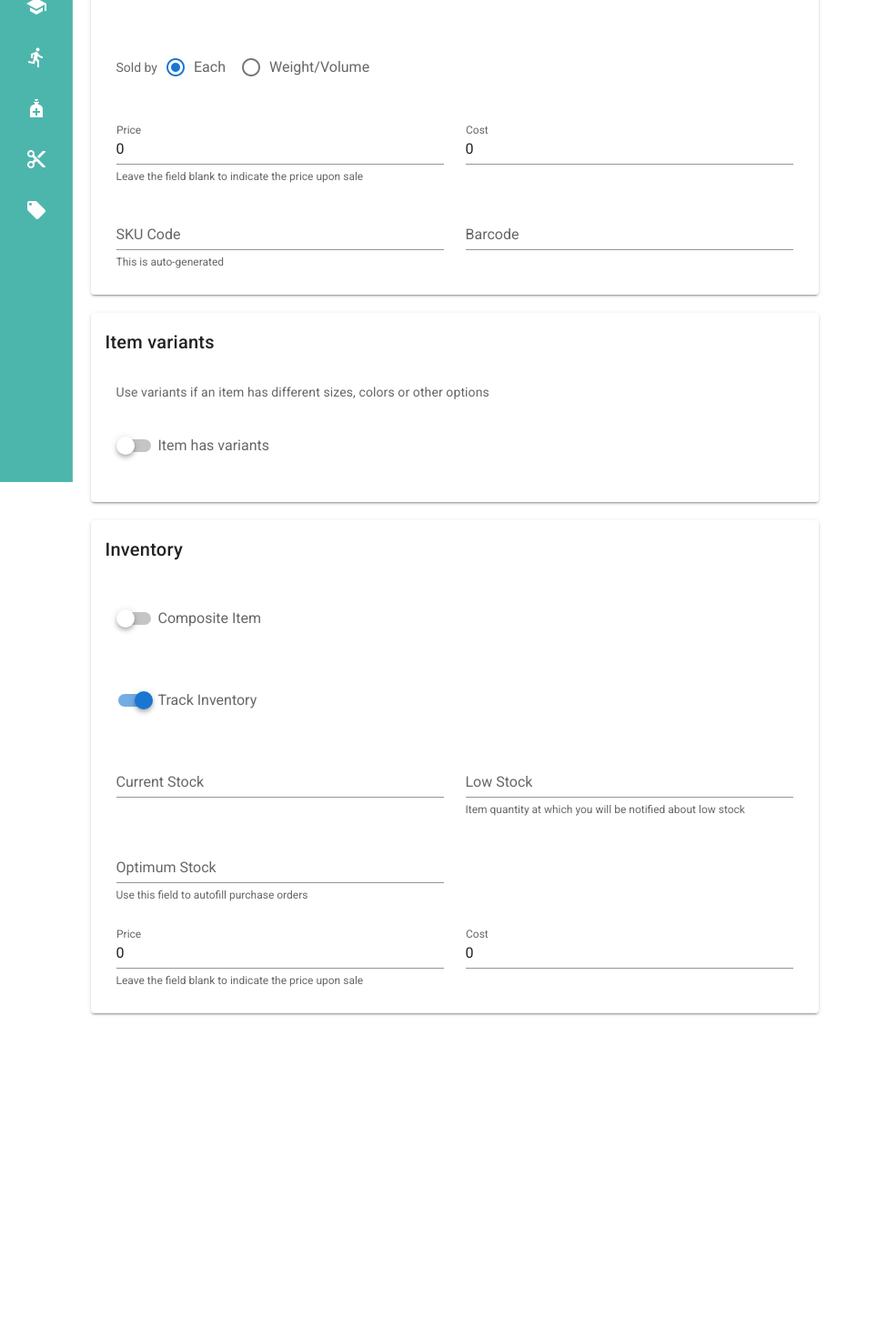
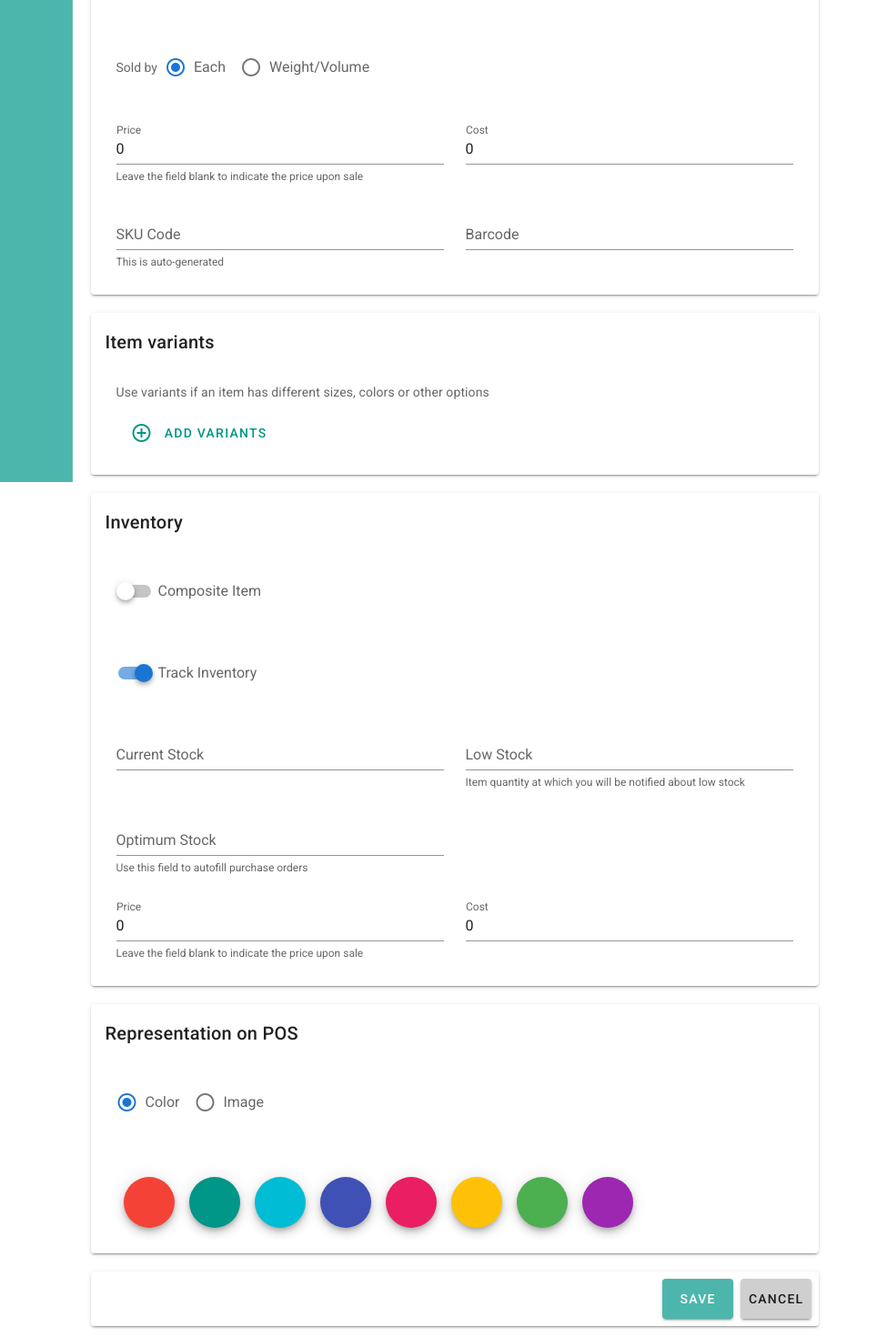
Before and after one commit to mseemab/ProjectPOKA, a Vue app: page /items/new in a window 1280 px wide. Shown: the part 270-1740 px from the top of the page at 91% size, without its empty margins (0-964 px from the left). Before the commit the page ends 1396 px from the top, so only its background shows below. Built offline with nearby package versions, Linux system fonts and the light colour scheme.

Commit message:
New items initial draft completed

```diff
--- a/package.json
+++ b/package.json
@@ -1,5 +1,5 @@
 {
-  "name": "Project_POS",
+  "name": "Project_POKA",
   "version": "0.1.0",
   "private": true,
   "scripts": {
--- a/src/components/Nav.vue
+++ b/src/components/Nav.vue
@@ -13,7 +13,7 @@
         <div v-if="!$vuetify.breakpoint.mobile">
           <v-app-bar-nav-icon @click.stop="mini = !mini"></v-app-bar-nav-icon>
         </div>
-        <v-toolbar-title>Supply Manager</v-toolbar-title>
+        <v-toolbar-title>Project POKA</v-toolbar-title>
       </div>
 
       <v-spacer></v-spacer>
@@ -135,11 +135,7 @@ export default {
     return {
       drawer: true,
       items: [
-        {
-          action: "mdi-ticket",
-          items: [{ title: "List Item", routeName: "routeName" }],
-          title: "Attractions",
-        },
+
         {
           action: "mdi-basket",
           items: [
@@ -149,31 +145,6 @@ export default {
             { title: "Discounts", routeName: "discounts" },
           ],
           title: "Items",
-        },
-        {
-          action: "mdi-school",
-          items: [{ title: "List Item" }],
-          title: "Education",
-        },
-        {
-          action: "mdi-run",
-          items: [{ title: "List Item" }],
-          title: "Family",
-        },
-        {
-          action: "mdi-bottle-tonic-plus",
-          items: [{ title: "List Item" }],
-          title: "Health",
-        },
-        {
-          action: "mdi-content-cut",
-          items: [{ title: "List Item" }],
-          title: "Office",
-        },
-        {
-          action: "mdi-tag",
-          items: [{ title: "List Item" }],
-          title: "Promotions",
         },
       ],
       mini: true,
--- a/src/views/Home.vue
+++ b/src/views/Home.vue
@@ -1,7 +1,11 @@
 <template>
 <v-container>
-  <v-card>
+  <v-card class="px-5 py-5">
     <h3>POKA SUPPLY CENTER</h3>
+    <hr>
+    <br><br>
+    <h5>12-Dec-2020</h5>
+    <p>New Item Initial Draft Completed.</p>
   </v-card>
 </v-container>
 </template>
--- a/src/views/items/ItemsNew.vue
+++ b/src/views/items/ItemsNew.vue
@@ -78,13 +78,87 @@
           </p>
           <v-row>
             <v-col>
-              <v-switch
-                v-model="item.hasVariants"
-                label="Item has variants"
-              ></v-switch>
+              <v-dialog v-model="variantDialog" persistent max-width="500">
+                <template v-slot:activator="{ on, attrs }">
+                  <v-btn text color="teal" v-bind="attrs" v-on="on">
+                    <v-icon class="mr-3">mdi-plus-circle-outline</v-icon> Add
+                    Variants
+                  </v-btn>
+                </template>
+                <v-card>
+                  <v-card-title class="headline">
+                    Add Variant
+                  </v-card-title>
+                  <v-card-text>
+                    <v-form ref="variantForm">
+                      <v-container>
+                        <v-row>
+                          <v-col>
+                            <v-text-field
+                              v-model="variant.name"
+                              :rules="variant.nameRules"
+                              label="Variant Name"
+                              required
+                            ></v-text-field>
+                          </v-col>
+                        </v-row>
+                        <v-row>
+                          <v-col>
+                            <v-checkbox
+                              v-model="variant.forSale"
+                              label="The item is available for sale"
+                            ></v-checkbox>
+                          </v-col>
+                        </v-row>
+                        <v-row>
+                          <v-col>
+                            <v-text-field
+                              v-model="variant.price"
+                              label="Price"
+                            ></v-text-field>
+                          </v-col>
+                          <v-col>
+                            <v-text-field
+                              v-model="variant.cost"
+                              label="Cost"
+                            ></v-text-field>
+                          </v-col>
+                        </v-row>
+                        <v-row>
+                          <v-col>
+                            <v-text-field
+                              v-model="variant.sku"
+                              label="SKU"
+                            ></v-text-field>
+                          </v-col>
+                          <v-col>
+                            <v-text-field
+                              v-model="variant.barcode"
+                              label="Barcode"
+                            ></v-text-field>
+                          </v-col>
+                        </v-row>
+                      </v-container>
+                    </v-form>
+                  </v-card-text>
+                  <v-card-actions>
+                    <v-spacer></v-spacer>
+                    <v-btn
+                      color="green darken-1"
+                      text
+                      @click.stop="saveVariant()"
+                    >
+                      Save
+                    </v-btn>
+                    <v-btn text @click="variantDialog = false">
+                      Cancel
+                    </v-btn>
+                  </v-card-actions>
+                </v-card>
+              </v-dialog>
             </v-col>
           </v-row>
-          <v-row v-if="item.hasVariants">
+          <v-row v-if="hasVariants">
             <v-col>
               <v-simple-table>
                 <template v-slot:default>
@@ -115,17 +189,12 @@
                     <tr v-for="variant in item.variants" :key="variant.id">
                       <td>
                         <v-simple-checkbox
-                          v-model="variant.available"
+                          v-model="variant.forSale"
                           :ripple="false"
                         ></v-simple-checkbox>
                       </td>
                       <td>
-                        <v-text-field
-                          v-model="variant.name"
-                          dense
-                          flat
-                          @change="variantTableUpdate(variant)"
-                        ></v-text-field>
+                        {{ variant.name }}
                       </td>
                       <td>
                         <v-text-field
@@ -204,7 +273,7 @@
                       <th class="text-left">
                         Component
                       </th>
-                      <template v-if="!item.hasVariants">
+                      <template v-if="!hasVariants">
                         <th class="text-left">
                           Quantity
                         </th>
@@ -231,12 +300,20 @@
                           @change="ingrTableUpdate(ingr)"
                         ></v-autocomplete>
                       </td>
-                      <td v-for="variant in item.variants" :key="variant.id">
-                        <v-text-field dense flat>{{
-                          ingr.quantity
-                        }}</v-text-field>
-                      </td>
-
+                      <template v-if="hasVariants">
+                        <td v-for="variant in item.variants" :key="variant.id">
+                          <v-text-field dense flat>{{
+                            ingr.quantity
+                          }}</v-text-field>
+                        </td>
+                      </template>
+                      <template v-else>
+                        <td>
+                          <v-text-field dense flat>{{
+                            ingr.quantity
+                          }}</v-text-field>
+                        </td></template
+                      >
                       <td><v-icon>mdi-delete</v-icon></td>
                     </tr>
                   </tbody>
@@ -245,7 +322,7 @@
             </v-col>
           </v-row>
           <template
-            v-if="item.trackInventory && !item.composite && !item.hasVariants"
+            v-if="item.trackInventory && !item.composite && !hasVariants"
           >
             <v-row>
               <v-col>
@@ -347,6 +424,69 @@
         </v-container>
       </v-card-text>
     </v-card>
+    <!-- Representation on POS -->
+    <v-card max-width="800" class="mt-5">
+      <v-card-title>Representation on POS</v-card-title>
+      <v-card-text>
+        <v-container>
+          <v-row>
+            <v-col>
+              <v-radio-group v-model="item.display" row>
+                <v-radio label="Color" value="color" selected></v-radio>
+                <v-radio label="Image" value="image"></v-radio>
+              </v-radio-group>
+            </v-col>
+          </v-row>
+          <v-row>
+            <v-col> </v-col>
+          </v-row>
+          <v-row>
+            <v-col v-if="item.display == 'color'">
+              <v-btn
+                fab
+                v-for="buttonColor in colors"
+                :key="buttonColor.name"
+                :color="buttonColor.name"
+                class="mx-2"
+                @click.stop="item.selectedColor = buttonColor.name"
+              >
+                <v-icon v-if="item.selectedColor == buttonColor.name"
+                  >mdi-check-bold</v-icon
+                >
+              </v-btn>
+            </v-col>
+            <v-col v-else>
+              <v-file-input
+                outlined
+                accept="image/png, image/jpeg, image/bmp"
+                placeholder="Pick an image"
+                prepend-icon="mdi-camera"
+                label="Image"
+              ></v-file-input>
+              <v-img
+                class="ml-8"
+                src="https://www.14thstreetpizza.com/website/images/pizzasizes/half-v1.jpg"
+                max-height="300"
+                max-width="300"
+              >
+              </v-img>
+            </v-col>
+          </v-row>
+        </v-container>
+      </v-card-text>
+    </v-card>
+    <!-- Action Buttons -->
+    <v-card max-width="800" class="mt-5">
+      <v-card-actions>
+        <v-spacer></v-spacer>
+        <v-btn dark large color="teal lighten-1" link :to="{ name: 'items' }">
+          Save
+        </v-btn>
+        <v-btn large :to="{ name: 'items' }">
+          Cancel
+        </v-btn>
+      </v-card-actions>
+    </v-card>
   </v-container>
 </template>
 
@@ -365,21 +505,9 @@ export default {
         cost: 0,
         composite: false,
         trackInventory: true,
-        hasVariants: false,
-        variants: [
-          {
-            id: 111,
-            available: true,
-            name: "",
-            price: 0,
-            cost: 0,
-            sku: "",
-            barcode: "",
-            currentStock: 0,
-            optimumStock: 0,
-            lowStock: 0,
-          },
-        ],
+        variants: [],
+        display: "color",
+        selectedColor: "",
       },
       ingredients: [
         {
@@ -387,6 +515,26 @@ export default {
           quantity: 0,
           cost: 0,
         },
+      ],
+      variant: {
+        name: "",
+        price: 0,
+        cost: 0,
+        sku: "123456",
+        barcode: "7891011",
+        forSale: true,
+        nameRules: [(v) => !!v || "Name is required"],
+      },
+      variantDialog: false,
+      colors: [
+        { name: "red", selected: false },
+        { name: "teal", selected: false },
+        { name: "cyan", selected: false },
+        { name: "indigo", selected: false },
+        { name: "pink", selected: false },
+        { name: "amber", selected: false },
+        { name: "green", selected: false },
+        { name: "purple", selected: false },
       ],
     };
   },
@@ -431,15 +579,39 @@ export default {
       }
     },
     delVariant(variant) {
-      console.log(this.item.variants.indexOf(variant));
-      console.log(variant);
-      console.log(this.item.variants);
       this.item.variants.splice(this.item.variants.indexOf(variant), 1);
-      console.log(this.item.variants.indexOf(variant));
-      console.log(variant);
-      console.log(this.item.variants);
+    },
+    saveVariant() {
+      if (this.$refs.variantForm.validate()) {
+        this.item.variants.push({
+          id: this.item.variants.length + 10000,
+          name: this.variant.name,
+          price: this.variant.price,
+          cost: this.variant.cost,
+          forSale: this.variant.forSale,
+          sku: this.variant.sku,
+          barcode: this.variant.barcode,
+          currentStock: 0,
+          optimumStock: 0,
+          lowStock: 0,
+        });
+        this.variant = {
+          name: "",
+          price: 0,
+          cost: 0,
+          sku: "123456",
+          barcode: "7891011",
+          forSale: true,
+          nameRules: [(v) => !!v || "Name is required"],
+        };
+        this.variantDialog = false;
+      }
     },
   },
-  computed: {},
+  computed: {
+    hasVariants: function() {
+      return this.item.variants.length > 0;
+    },
+  },
 };
 </script>
```
